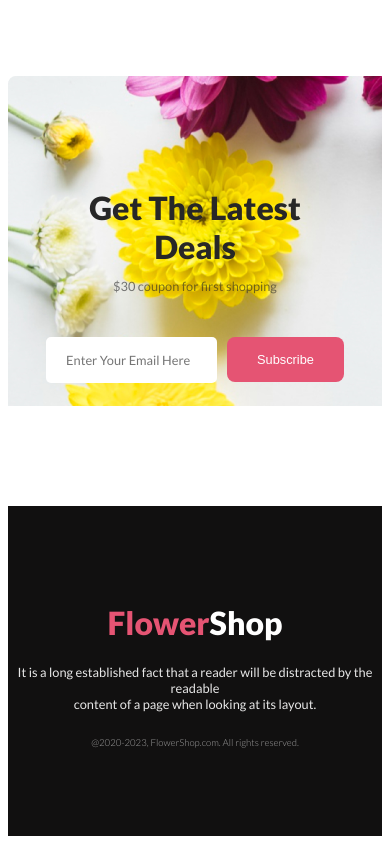
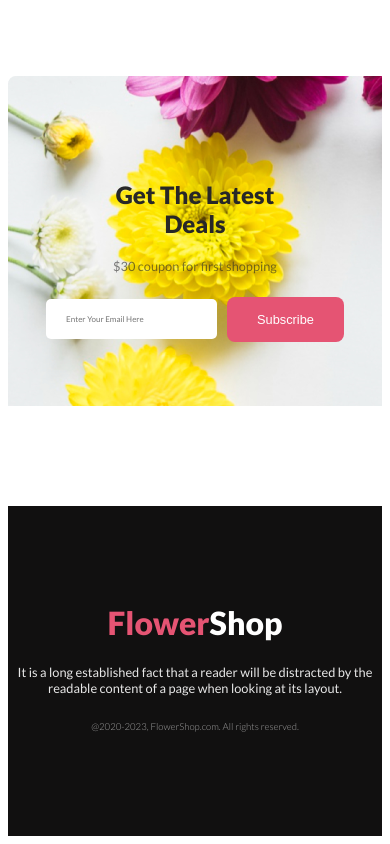
Before and after one commit to mrinmoydas10/-Flower-Project, a plain HTML site: page index.html in a window 390 px wide. Shown: the part 6044-6888 px from the top of the page. Drawn offline with Linux system fonts and the light colour scheme.

Commit message:
feature update

```diff
--- a/index.html
+++ b/index.html
@@ -183,7 +183,7 @@
         <div class="footer-info">
             <h3 class="footer-heading lato-bold"><span class="foot-spin">Flower</span>Shop</h3>
             <p class="lato-regular footer-description">It is a long established fact that a reader will be distracted by
-                the readable <br>content of a page when looking at its layout.</p>
+                the <br> readable content of a page when looking at its layout.</p>
             <p class="lato-light footer-copy">@2020-2023, FlowerShop.com. All rights reserved. </p>
         </div>
 
--- a/style/style.css
+++ b/style/style.css
@@ -190,7 +190,7 @@
     font-size: 0.8rem;
     font-weight: 700;
     border-bottom: 1px solid black;
-    width: 110px;
+    width: 97px;
     margin-left: 95px;
 }
 
@@ -390,6 +390,8 @@
     font-weight: 400;
     font-size: 0.8rem;
     margin-top: -10px;
+
+
 }
 
 .footer-copy {
@@ -457,6 +459,27 @@
 
 
 
+    }
+
+    input[type="email"] {
+        width: 35%;
+        font-size: 0.5rem;
+
+
+
+    }
+
+    .input-button {
+        margin-top: -70px;
+    }
+
+    .input-info {
+        margin-bottom: 20px;
+        font-size: 1.5rem;
+    }
+
+    .input-des {
+        margin-top: 20px;
     }
 
 
```
